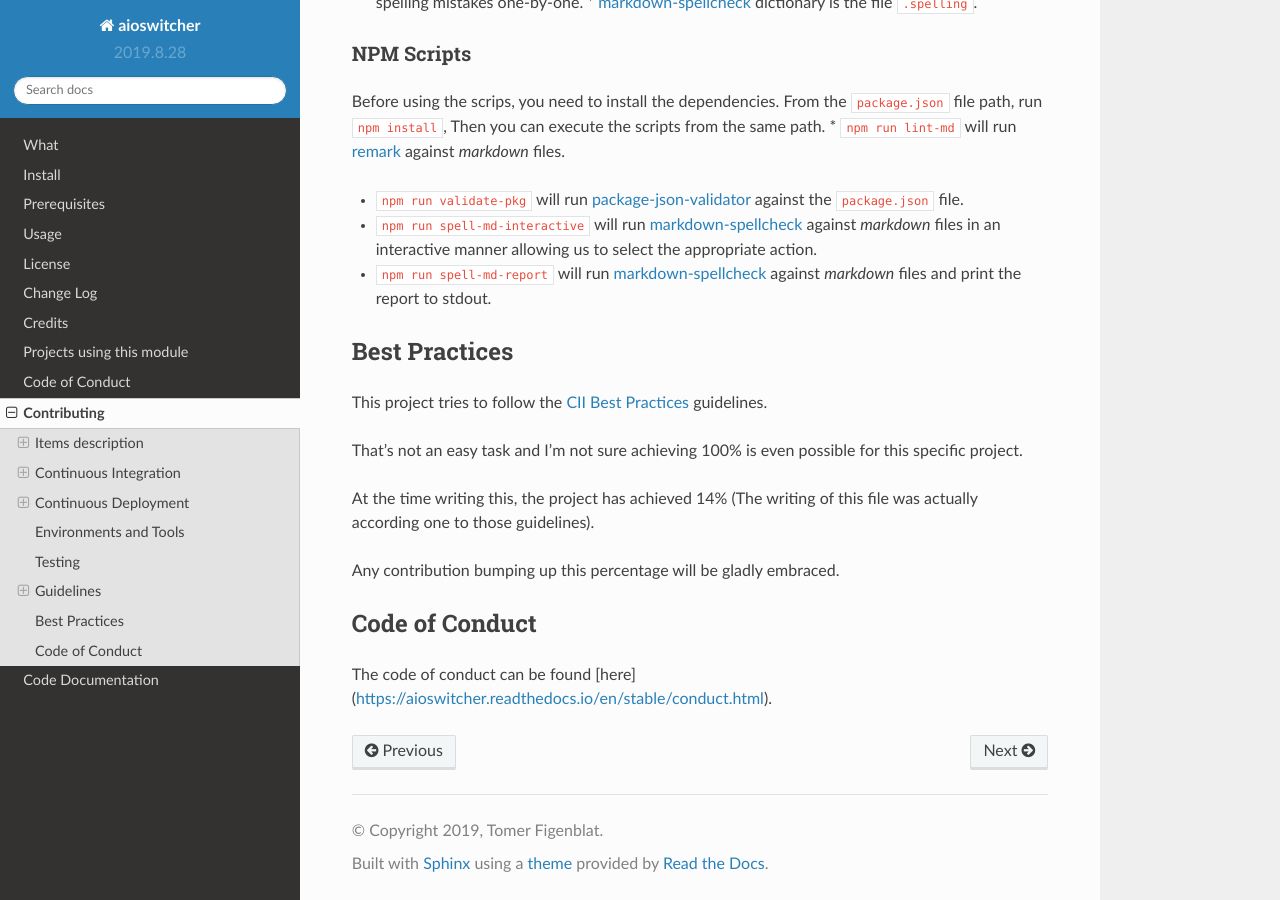
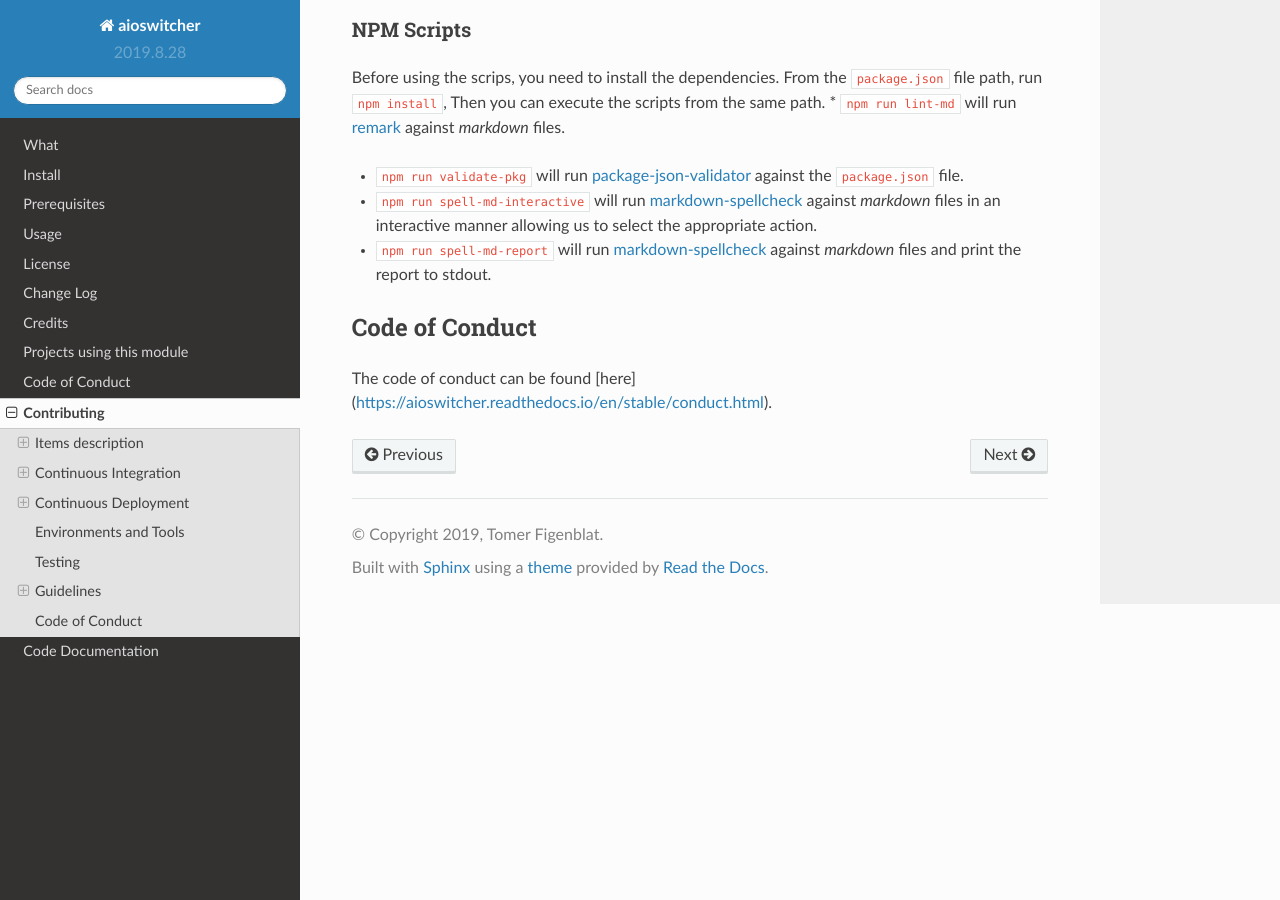
Before and after one commit to TomerFi/aioswitcher, a Sphinx documentation site: the page built from docs/source/contributing.rst, in a window 1280 px wide and 900 px high, scrolled down 5267 px. Built offline with Sphinx 7.4.7 and the Read the Docs theme 2.0.0, drawn with Linux system fonts in a browser that asks for light colours.

Commit message:
Removed cii.

```diff
--- a/docs/source/contributing.rst
+++ b/docs/source/contributing.rst
@@ -271,19 +271,6 @@ Then you can execute the scripts from the same path.
 *   ``npm run spell-md-report`` will run `markdown-spellcheck`_ against *markdown* files and print
     the report to stdout.
 
-Best Practices
-^^^^^^^^^^^^^^
-
-This project tries to follow the `CII Best Practices`_ guidelines.
-
-That's not an easy task and I'm not sure achieving 100% is even possible for this specific
-project.
-
-At the time writing this, the project has achieved 14% (The writing of this file was actually
-according one to those guidelines).
-
-Any contribution bumping up this percentage will be gladly embraced.
-
 Code of Conduct
 ^^^^^^^^^^^^^^^
 
@@ -292,7 +279,6 @@ The code of conduct can be found [here](https://aioswitcher.readthedocs.io/en/st
 .. _bandit: https://pypi.org/project/bandit/
 .. _bandit common security issues finder: https://github.com/PyCQA/bandit
 .. _black: https://pypi.org/project/black/
-.. _cii best practices: https://bestpractices.coreinfrastructure.org/en/projects/2889
 .. _circleci: https://circleci.com/gh/TomerFi/aioswitcher/tree/dev
 .. _circleci Continuous Integration and Deployment Services: https://circleci.com/gh/TomerFi/aioswitcher/tree/dev
 .. _codacy: https://app.codacy.com/project/TomerFi/aioswitcher/dashboard
```
Also changed, not shown: CONTRIBUTING.md (+0 -11 lines), README.md (+1 -3 lines), 1 other file.
